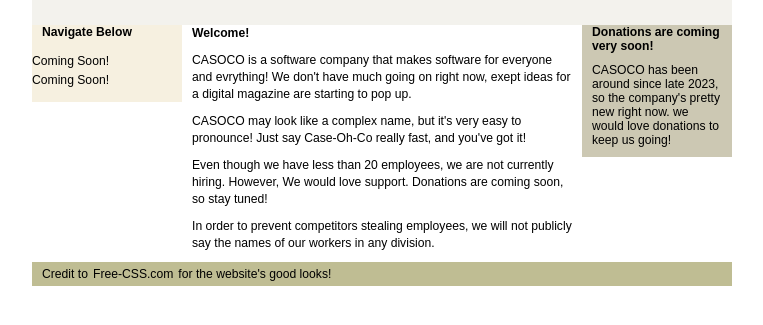
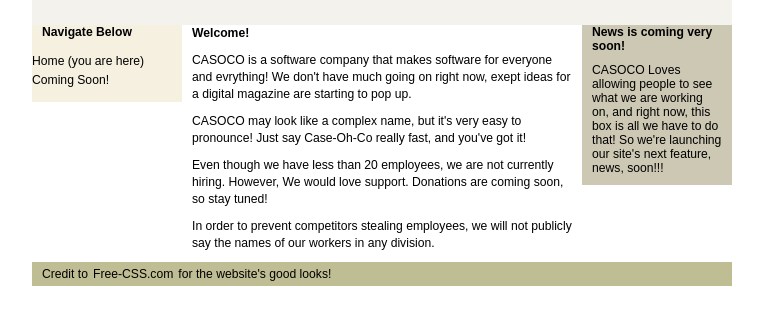
Before and after one commit to CASOCO/CASOCO-home, a plain HTML site: page index.html in a window 1280 px wide. Shown: the part 55-380 px from the top of the page, without its empty margins (258-1021 px from the left). Drawn offline with Linux system fonts and the light colour scheme.

Commit message:
Update index.html
now says news is coming soon, and home is now visible

```diff
--- a/index.html
+++ b/index.html
@@ -20,13 +20,13 @@
   <div id="navigation">
     <p><strong>Navigate Below</strong></p>
     <ul>
-      <li>Coming Soon!</li>
+      <li>Home (you are here)</li>
       <li>Coming Soon!</li>
     </ul>
   </div>
   <div id="extra">
-    <p><strong>Donations are coming very soon!</strong></p>
-    <p>CASOCO has been around since late 2023, so the company's pretty new right now. we would love donations to keep us going!</p>
+    <p><strong>News is coming very soon!</strong></p>
+    <p>CASOCO Loves allowing people to see what we are working on, and right now, this box is all we have to do that! So we're launching our site's next feature, news, soon!!!</p>
   </div>
   <div id="footer">
     <p>Credit to<a href="http://www.free-css.com/">Free-CSS.com</a>for the website's good looks!</p>
```
